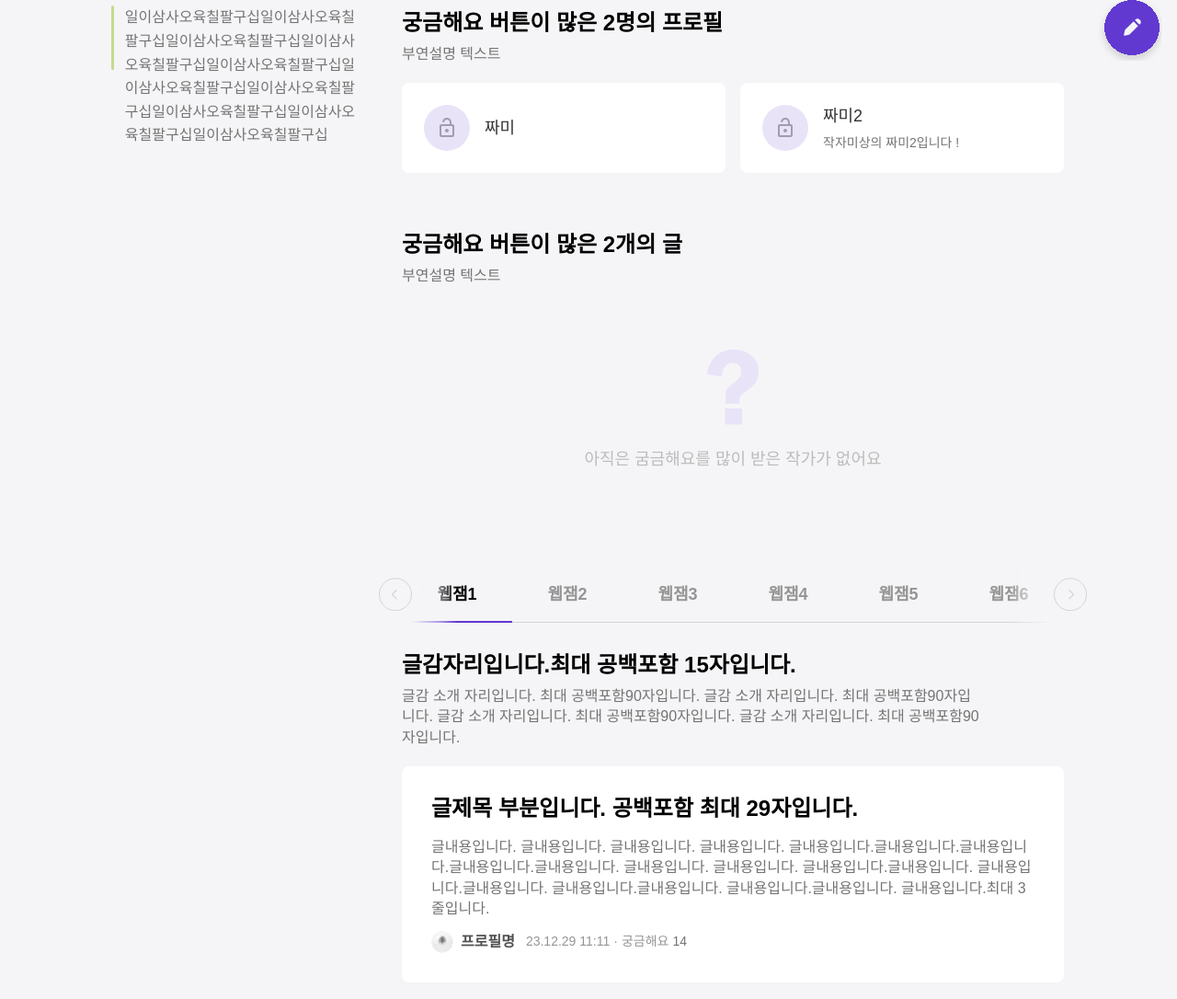
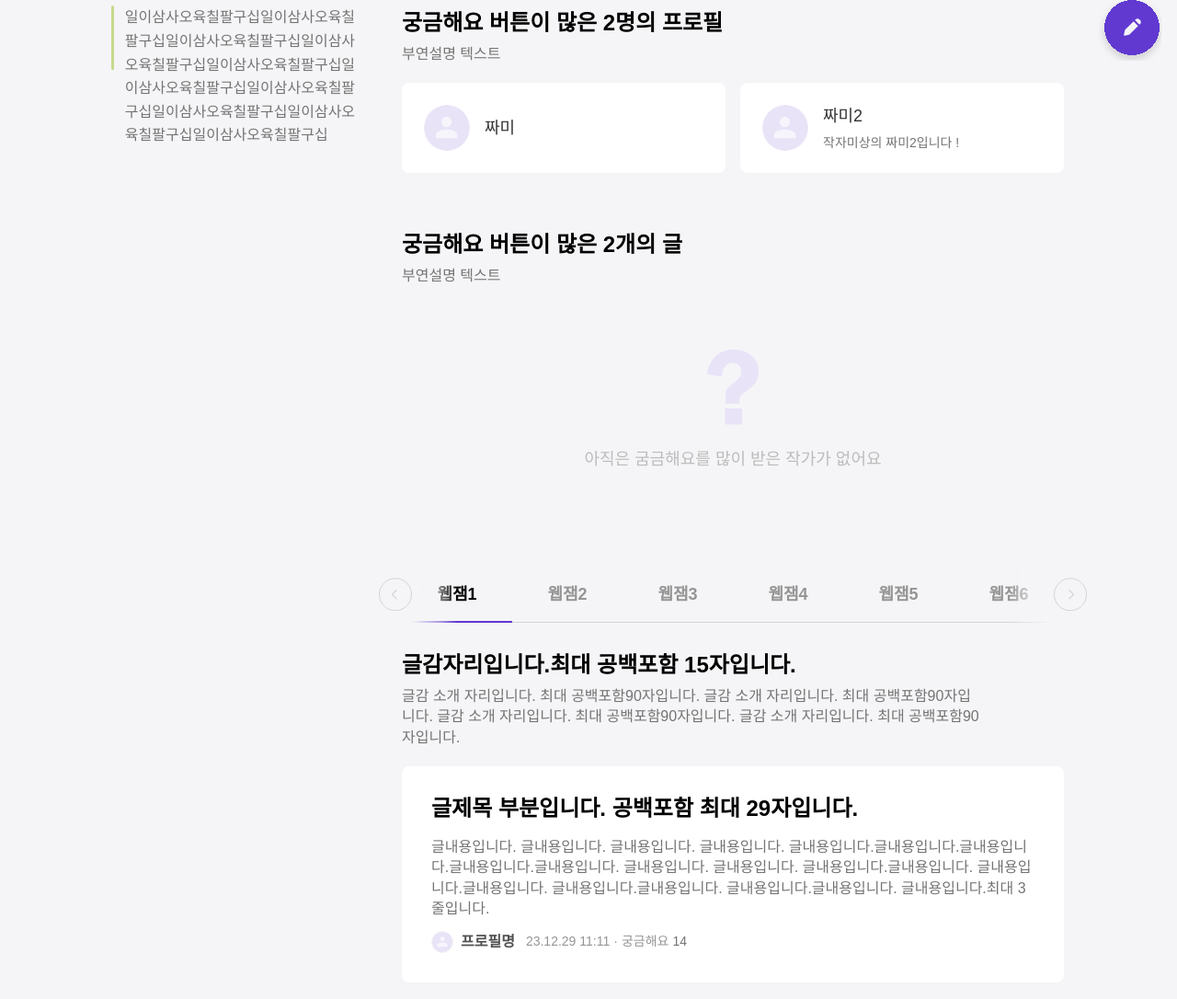
Before and after one commit to Mile-Writings/Mile-Client, a React (Vite) app: page /group/1 in a window 1280 px wide. Shown: the part 674-1760 px from the top of the page at 92% size. Built offline with nearby package versions, Linux system fonts and the light colour scheme; a web font is replaced by a local one; what emotion-reset would draw is missing.

Commit message:
style/#55 : svg파일 변경(디자인 수정)

```diff
--- a/src/Router.tsx
+++ b/src/Router.tsx
@@ -13,8 +13,8 @@ const Router = () => {
       <Routes>
         <Route path="/" element={<Main />} />
         <Route path="/group/:groupId" element={<GroupFeed />} />
-        <Route path="/detail/:groupId" element={<PostDetail />} />
-        <Route path="/edit/:groupId" element={<PostEditor />} />
+        <Route path="/detail/:postId" element={<PostDetail />} />
+        <Route path="/edit/:postId" element={<PostEditor />} />
         <Route path="/login" element={<Login />} />
         <Route path="/redirect-kakao" element={<RedirectLogin />} />
         <Route path="*" element={<div>Error Page</div>} />
--- a/src/assets/svgs/index.tsx
+++ b/src/assets/svgs/index.tsx
@@ -19,3 +19,6 @@ export { default as MakeGroupPlusHoverBtn } from './mainMakeGroupBtnHover.svg?re
 export { default as GroupFloatingBtnIc } from './groupFloatingBtn.svg?react';
 export { default as GroupFloatingBtnHoverIc } from './groupFloatingBtnHover.svg?react';
 export { default as GroupNoDataImgIc } from './groupNoDataImg.svg?react';
+
+export { default as GroupBestProfileIc } from './groupBestProfileSvg.svg?react';
+export { default as GroupListProfileIc } from './groupListProfileSvg.svg?react';
--- a/src/pages/groupFeed/CuriousProfile.tsx
+++ b/src/pages/groupFeed/CuriousProfile.tsx
@@ -1,7 +1,7 @@
 import styled from '@emotion/styled';
 
 import { CURIOUS_PROFILE } from './constants/CURIOUS_PROFILE';
-import { GroupCuriousProfileOpenIc, GroupNoDataImgIc } from '../../assets/svgs';
+import { GroupBestProfileIc, GroupNoDataImgIc } from '../../assets/svgs';
 import Spacing from '../../components/commons/Spacing';
 
 interface ProfilePropTypes {
@@ -23,7 +23,7 @@ const CuriousProfile = () => {
       ) : (
         CURIOUS_PROFILE.popularWriters.map((writer: ProfilePropTypes, index: number) => (
           <CuriousProfileLayout key={index}>
-            <GroupCuriousProfileOpenIc />
+            <GroupBestProfileIc />
             <ProfileWrapper>
               {writer.information == '' ? (
                 <ProfileTitle>{writer.writerName}</ProfileTitle>
--- a/src/pages/groupFeed/carousel/EachArticle.tsx
+++ b/src/pages/groupFeed/carousel/EachArticle.tsx
@@ -1,6 +1,6 @@
 import styled from '@emotion/styled';
 
-import { GroupListProfileOpenIc } from '../../../assets/svgs';
+import { GroupListProfileIc } from '../../../assets/svgs';
 import Spacing from '../../../components/commons/Spacing';
 
 const EachArticle = () => {
@@ -16,7 +16,7 @@ const EachArticle = () => {
       </ArticleContent>
       <Spacing marginBottom="1.2" />
       <ArticleInfo>
-        <GroupListProfileOpenIc />
+        <GroupListProfileIc />
         <ProfileName>프로필명</ProfileName>
         <ArticleDetail>23.12.29 11:11</ArticleDetail>
         <ArticleDetail>·</ArticleDetail>
```
Also changed, not shown: src/assets/svgs/groupBestProfileSvg.svg (added), src/assets/svgs/groupListProfileSvg.svg (added).
